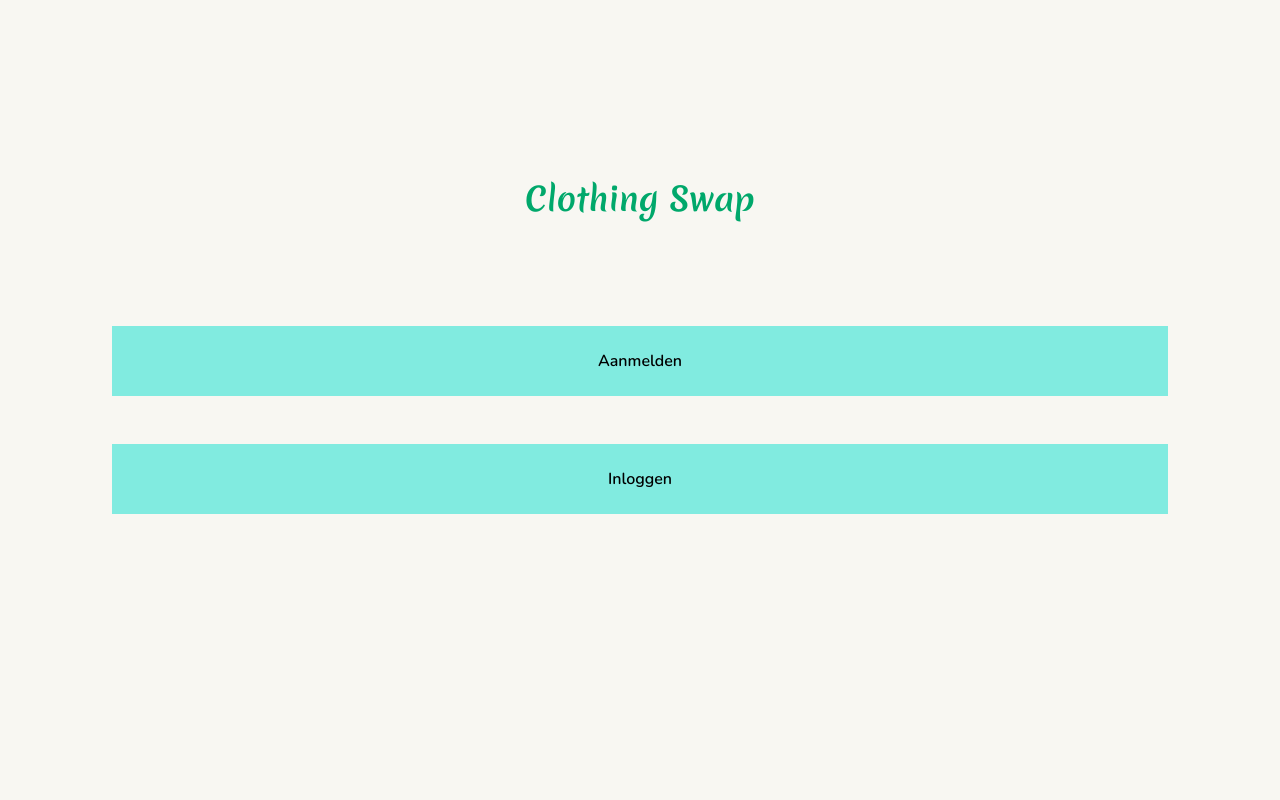
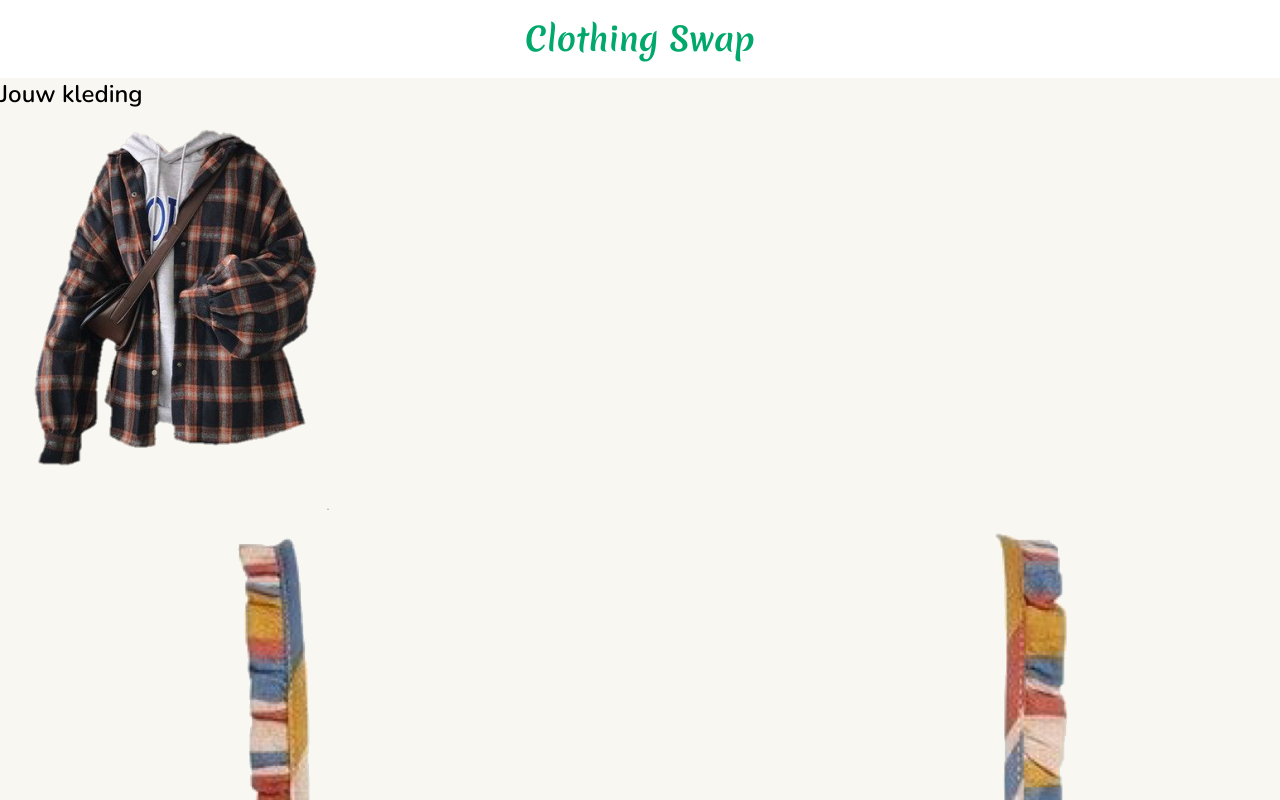
Before and after one commit to isabel8899/Blok_Tech, a website: page index.html in a window 1280 px wide. Shown: the top 800 px of the page. Drawn offline with nearby package versions, Linux system fonts and the light colour scheme.

Commit message:
week 1
globale veranderingen na hw week 1

```diff
--- a/index.html
+++ b/index.html
@@ -10,19 +10,24 @@
     <link rel="preconnect" href="https://fonts.gstatic.com" crossorigin>
     <link href="https://fonts.googleapis.com/css2?family=Merienda:wght@700&family=Nunito:wght@300;400;600&display=swap" rel="stylesheet">
 
-    <title>zero state</title>
+    <title>Profiel</title>
 </head>
+
 <body>
-
     <header>
         <h1>Clothing Swap</h1>
     </header>
+
     <main>
-        <div>
-            <a href="./aanmelden.html">Aanmelden</a>
-            <a href="">Inloggen</a>
-        </div>
+        <section>
+            <h2>Jouw kleding</h2>
+            <img src="./images/jacket.png" alt="plaatje van een jasje">
+            <img src="./images/top.png" alt="plaatje van een topje">
+            <img src="./images/vest.png" alt="plaatje van een hoodie">
+            <img src="./images/dress.png" alt="plaatje van een jurk">
+        </section>
     </main>
 
+    <script src="./index.js"></script>
 </body>
 </html>
--- a/style.css
+++ b/style.css
@@ -1,35 +1,33 @@
-body {
-    background-color: #f8f7f2;
+*, *::after, *::before {
+    padding: 0;
+    margin: 0;
+    box-sizing:border-box;
 }
 
-a, p, h2, h3, h4, button {
+/*kleuren door de site heen*/
+:root {
+    --creme: #f8f7f2;
+    --logo-groen: #00a86b;
+    --knop-groen: #81ebe0;
+    --zwart: black;
+    --wit: white;
+}
+
+  body {
+    background-color: var(--creme);
+}
+
+  a, p, h2, h3, h4, button {
     font-family: 'nunito', Helvetica, sans-serif;
 }
 
-header {
-    margin-top: 11em;
+  header {
+    background-color: var(--wit);
+    padding: 1em;
 }
 
-h1 {
+  h1 {
     font-family: 'Merienda', cursive;
     text-align: center;
-    color: #00a86b;
+    color: var(--logo-groen);
 }
-
-div a{
-    padding: 1.5em;
-    background-color: #81ebe0;
-    font-weight: 900;
-    margin: 1.5em;
-    color: black;
-    text-decoration: none;
-    text-align: center;
-    font-weight: 900;
-}
-
-div {
-    display: flex;
-    justify-content: center;
-    flex-direction: column;
-    margin: 5em;
-}
--- /dev/null
+++ b/stylee.css
@@ -0,0 +1,49 @@
+*, *::after, *::before {
+    padding: 0;
+    margin: 0;
+    box-sizing:border-box;
+  }
+
+/*kleuren voor de light theme*/
+:root {
+    --creme: #f8f7f2;
+    --logo-groen: #00a86b;
+    --knop-groen: #81ebe0;
+    --zwart: black;
+  }
+
+body {
+    background-color: var(--creme);
+}
+
+a, p, h2, h3, h4, button {
+    font-family: 'nunito', Helvetica, sans-serif;
+}
+
+header {
+    margin-top: 11em;
+}
+
+h1 {
+    font-family: 'Merienda', cursive;
+    text-align: center;
+    color: var(--logo-groen);
+}
+
+div a{
+    padding: 1.5em;
+    background-color: var(--knop-groen);
+    font-weight: 900;
+    margin: 1.5em;
+    color: var(--zwart);
+    text-decoration: none;
+    text-align: center;
+    font-weight: 900;
+}
+
+div {
+    display: flex;
+    justify-content: center;
+    flex-direction: column;
+    margin: 5em;
+}
```
Also changed, not shown: node.js (added, +20 -0 lines), package.json (added, +23 -0 lines), bewerken.html (renamed from aanmelden.html), images/jacket.png (added), images/top.png (added), images/vest.png (added), kledingstijlen.html (added), 3 other files.
